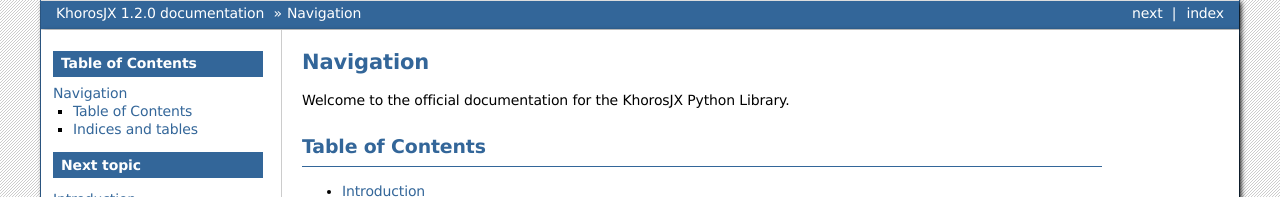
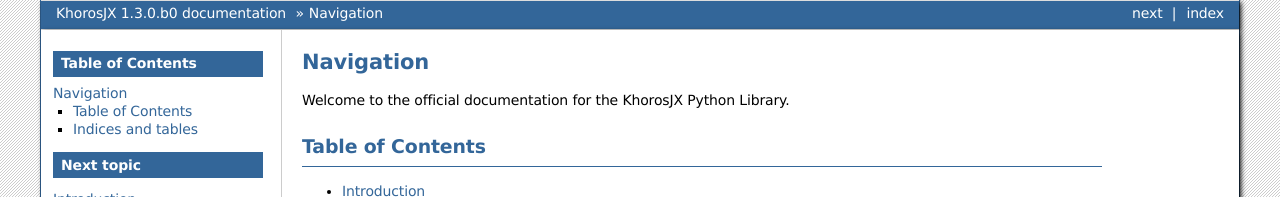
Before and after one commit to jeffshurtliff/khorosjx, a Sphinx documentation site: the page built from docs/index.rst, in a window 1280 px wide and 900 px high. Shown: the top 197 px of the window. Built offline with Sphinx 7.4.7, drawn with Linux system fonts in a browser that asks for light colours; some of the changed text lies outside the part shown.

Commit message:
Updated version to 1.3.0.b0

```diff
--- a/docs/conf.py
+++ b/docs/conf.py
@@ -24,9 +24,9 @@
 author = 'Jeff Shurtliff'
 
 # The short X.Y version
-version = '1.2'
+version = '1.3'
 # The full version, including alpha/beta/rc tags
-release = '1.2.0'
+release = '1.3.0.b0'
 
 
 # -- General configuration ---------------------------------------------------
--- a/setup.py
+++ b/setup.py
@@ -7,7 +7,7 @@
 
 setuptools.setup(
     name="khorosjx",
-    version="1.2.0",
+    version="1.3.0.b0",
     author="Jeff Shurtliff",
     author_email="jeff.shurtliff@rsa.com",
     description="Useful tools and utilities to assist in managing a Khoros JX (formerly Jive-x) or Jive-n community.",
```
